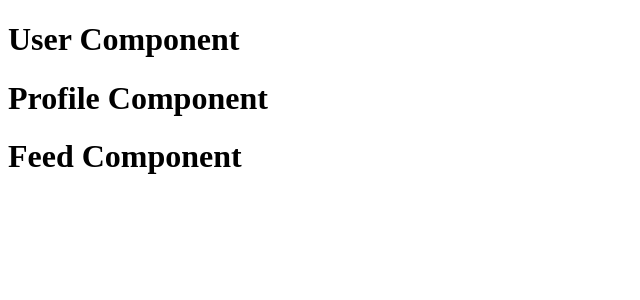
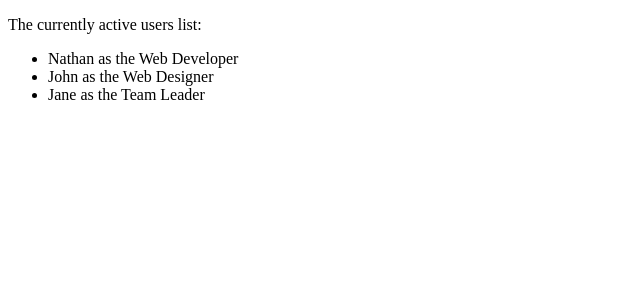
Before and after one commit to Ignaciojcruz/Begining_react, a React (Vite) app in the folder my-react-app/: page / in a window 1280 px wide. Shown: the top 300 px of the page, without its empty margins (0-640 px from the left). Built offline with nearby package versions, Linux system fonts and the light colour scheme.

Commit message:
Render a List Using JSX

```diff
--- a/my-react-app/src/App.jsx
+++ b/my-react-app/src/App.jsx
@@ -1,27 +1,28 @@
 import { useState } from 'react'
 // import reactLogo from './assets/react.svg'
 // import viteLogo from '/vite.svg'
-//import './App.css'
 
+export default function App() {
+  const users = [
+    { id: 1, name: 'Nathan', role: 'Web Developer' },
+    { id: 2, name: 'John', role: 'Web Designer' },
+    { id: 3, name: 'Jane', role: 'Team Leader' },
+  ]
 
-export default function ParentComponent() {
   return (
     <>
-      <UserComponent />
-      <ProfileComponent />
-      <FeedComponent />
+      <p>The currently active users list:</p>
+      <ul>
+      {
+        users.map(function(user){
+          // returns Nathan, then John, then Jane
+          return (
+            <li> {user.name} as the {user.role} </li>
+          )
+        })
+      }
+      </ul>
     </>
-  );
+  )
+
 }
-
-function UserComponent() {
-  return <h1> User Component </h1>;
-}
-
-function ProfileComponent() {
-  return <h1> Profile Component </h1>;
-}
-
-function FeedComponent() {
-  return <h1> Feed Component</h1>;
-}
```
